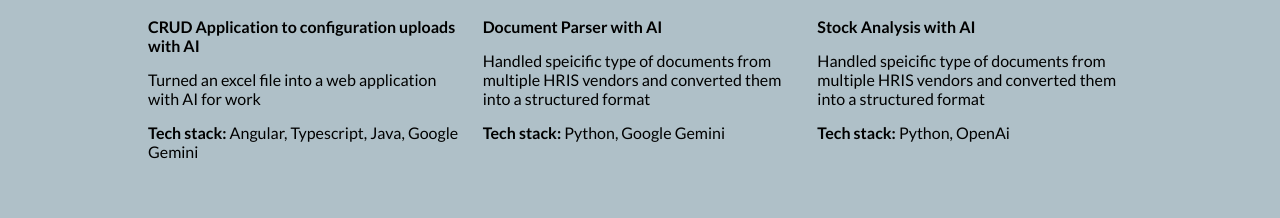
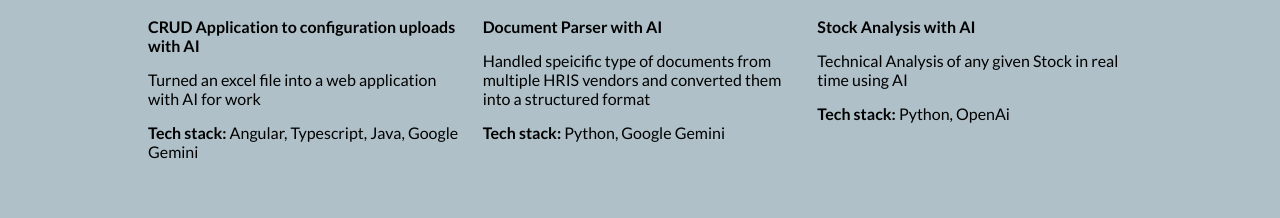
Before and after one commit to hazzzard5/personalwebsite, a plain HTML site: page index.html in a window 1280 px wide. Shown: the part 529-747 px from the top of the page. Drawn offline with nearby package versions, Linux system fonts and the light colour scheme.

Commit message:
Update index.html

```diff
--- a/index.html
+++ b/index.html
@@ -58,7 +58,7 @@
                 <div class="details">
                     <h4>Stock Analysis with AI</h4>
                     <div class="info">
-                        <p>Handled speicific type of documents from multiple HRIS vendors and converted them into a structured format</p>
+                        <p>Technical Analysis of any given Stock in real time using AI</p>
                         <p><strong>Tech stack:</strong> Python, OpenAi</p>                    </div>
                 </div>
             </div>
```
